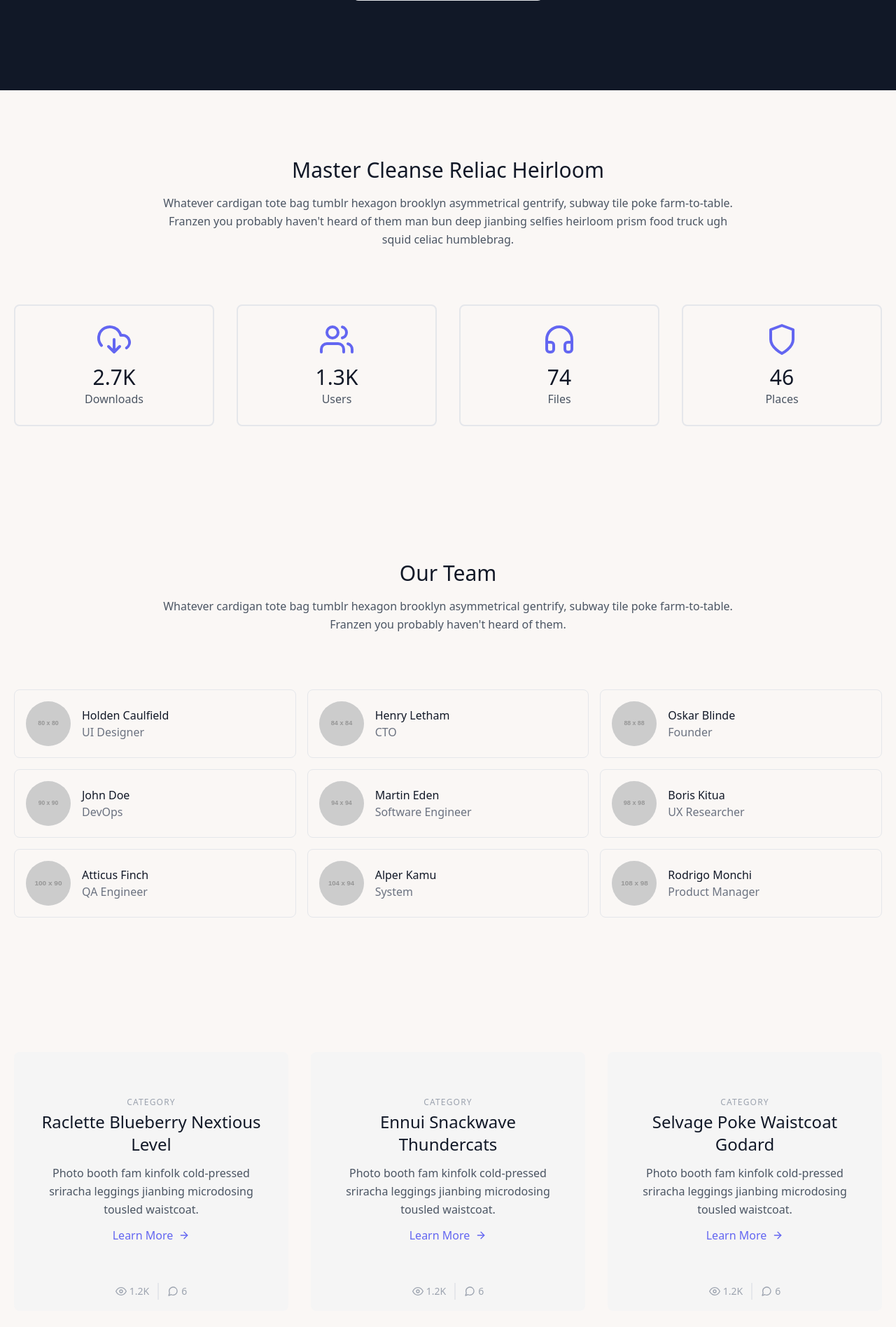
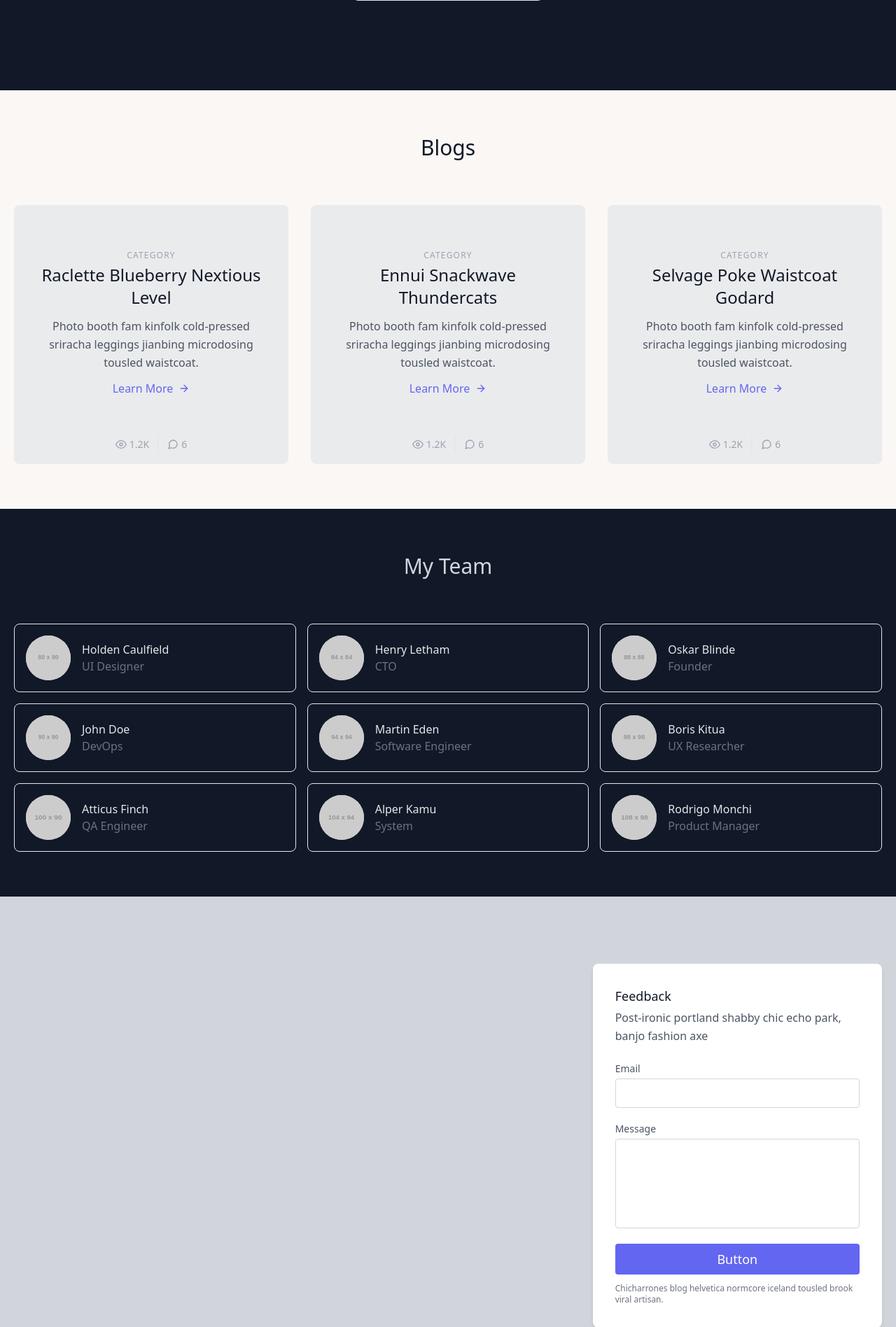
Before and after one commit to prakash221/PersonalPortfolioSite, a PHP site: page / in a window 1280 px wide. Shown: the part 1463-3359 px from the top of the page at 70% size. Run offline with PHP 8.4, Linux system fonts and the light colour scheme; grey boxes labelled with a size stand in for pictures from a placeholder-image service; style sheets or scripts are compiled from the project's sources; some libraries are stand-ins or nearby versions.

Commit message:
updated profile blog section

```diff
--- a/index.html
+++ b/index.html
@@ -134,183 +134,17 @@
 			style="background: linear-gradient(152.92deg, rgba(192, 132, 252, 0.2) 4.54%, rgba(232, 121, 249, 0.26) 34.2%, rgba(192, 132, 252, 0.1) 77.55%)">
 		</div>
 	</section>
-	</div>
-	<section class="text-gray-600 body-font">
-		<div class="container px-5 py-24 mx-auto">
-			<div class="flex flex-col text-center w-full mb-20">
-				<h1 class="sm:text-3xl text-2xl font-medium title-font mb-4 text-gray-900">Master Cleanse Reliac
-					Heirloom</h1>
-				<p class="lg:w-2/3 mx-auto leading-relaxed text-base">Whatever cardigan tote bag tumblr hexagon brooklyn
-					asymmetrical gentrify, subway tile poke farm-to-table. Franzen you probably haven't heard of them
-					man bun deep jianbing selfies heirloom prism food truck ugh squid celiac humblebrag.</p>
+
+	<section class="text-gray-600 body-font pb-16">
+		<div class="container px-5 mx-auto">
+			<div class="flex flex-col text-center w-full py-16 ">
+				<h1 class="sm:text-3xl text-2xl font-medium title-font  text-gray-900">Blogs</h1>
+
 			</div>
-			<div class="flex flex-wrap -m-4 text-center">
-				<div class="p-4 md:w-1/4 sm:w-1/2 w-full">
-					<div class="border-2 border-gray-200 px-4 py-6 rounded-lg">
-						<svg fill="none" stroke="currentColor" stroke-linecap="round" stroke-linejoin="round"
-							stroke-width="2" class="text-indigo-500 w-12 h-12 mb-3 inline-block" viewBox="0 0 24 24">
-							<path d="M8 17l4 4 4-4m-4-5v9"></path>
-							<path d="M20.88 18.09A5 5 0 0018 9h-1.26A8 8 0 103 16.29"></path>
-						</svg>
-						<h2 class="title-font font-medium text-3xl text-gray-900">2.7K</h2>
-						<p class="leading-relaxed">Downloads</p>
-					</div>
-				</div>
-				<div class="p-4 md:w-1/4 sm:w-1/2 w-full">
-					<div class="border-2 border-gray-200 px-4 py-6 rounded-lg">
-						<svg fill="none" stroke="currentColor" stroke-linecap="round" stroke-linejoin="round"
-							stroke-width="2" class="text-indigo-500 w-12 h-12 mb-3 inline-block" viewBox="0 0 24 24">
-							<path d="M17 21v-2a4 4 0 00-4-4H5a4 4 0 00-4 4v2"></path>
-							<circle cx="9" cy="7" r="4"></circle>
-							<path d="M23 21v-2a4 4 0 00-3-3.87m-4-12a4 4 0 010 7.75"></path>
-						</svg>
-						<h2 class="title-font font-medium text-3xl text-gray-900">1.3K</h2>
-						<p class="leading-relaxed">Users</p>
-					</div>
-				</div>
-				<div class="p-4 md:w-1/4 sm:w-1/2 w-full">
-					<div class="border-2 border-gray-200 px-4 py-6 rounded-lg">
-						<svg fill="none" stroke="currentColor" stroke-linecap="round" stroke-linejoin="round"
-							stroke-width="2" class="text-indigo-500 w-12 h-12 mb-3 inline-block" viewBox="0 0 24 24">
-							<path d="M3 18v-6a9 9 0 0118 0v6"></path>
-							<path
-								d="M21 19a2 2 0 01-2 2h-1a2 2 0 01-2-2v-3a2 2 0 012-2h3zM3 19a2 2 0 002 2h1a2 2 0 002-2v-3a2 2 0 00-2-2H3z">
-							</path>
-						</svg>
-						<h2 class="title-font font-medium text-3xl text-gray-900">74</h2>
-						<p class="leading-relaxed">Files</p>
-					</div>
-				</div>
-				<div class="p-4 md:w-1/4 sm:w-1/2 w-full">
-					<div class="border-2 border-gray-200 px-4 py-6 rounded-lg">
-						<svg fill="none" stroke="currentColor" stroke-linecap="round" stroke-linejoin="round"
-							stroke-width="2" class="text-indigo-500 w-12 h-12 mb-3 inline-block" viewBox="0 0 24 24">
-							<path d="M12 22s8-4 8-10V5l-8-3-8 3v7c0 6 8 10 8 10z"></path>
-						</svg>
-						<h2 class="title-font font-medium text-3xl text-gray-900">46</h2>
-						<p class="leading-relaxed">Places</p>
-					</div>
-				</div>
-			</div>
-		</div>
-	</section>
-	<section class="text-gray-600 body-font">
-		<div class="container px-5 py-24 mx-auto">
-			<div class="flex flex-col text-center w-full mb-20">
-				<h1 class="sm:text-3xl text-2xl font-medium title-font mb-4 text-gray-900">Our Team</h1>
-				<p class="lg:w-2/3 mx-auto leading-relaxed text-base">Whatever cardigan tote bag tumblr hexagon brooklyn
-					asymmetrical gentrify, subway tile poke farm-to-table. Franzen you probably haven't heard of them.
-				</p>
-			</div>
-			<div class="flex flex-wrap -m-2">
-				<div class="p-2 lg:w-1/3 md:w-1/2 w-full">
-					<div class="h-full flex items-center border-gray-200 border p-4 rounded-lg">
-						<img alt="team"
-							class="w-16 h-16 bg-gray-100 object-cover object-center flex-shrink-0 rounded-full mr-4"
-							src="https://dummyimage.com/80x80">
-						<div class="flex-grow">
-							<h2 class="text-gray-900 title-font font-medium">Holden Caulfield</h2>
-							<p class="text-gray-500">UI Designer</p>
-						</div>
-					</div>
-				</div>
-				<div class="p-2 lg:w-1/3 md:w-1/2 w-full">
-					<div class="h-full flex items-center border-gray-200 border p-4 rounded-lg">
-						<img alt="team"
-							class="w-16 h-16 bg-gray-100 object-cover object-center flex-shrink-0 rounded-full mr-4"
-							src="https://dummyimage.com/84x84">
-						<div class="flex-grow">
-							<h2 class="text-gray-900 title-font font-medium">Henry Letham</h2>
-							<p class="text-gray-500">CTO</p>
-						</div>
-					</div>
-				</div>
-				<div class="p-2 lg:w-1/3 md:w-1/2 w-full">
-					<div class="h-full flex items-center border-gray-200 border p-4 rounded-lg">
-						<img alt="team"
-							class="w-16 h-16 bg-gray-100 object-cover object-center flex-shrink-0 rounded-full mr-4"
-							src="https://dummyimage.com/88x88">
-						<div class="flex-grow">
-							<h2 class="text-gray-900 title-font font-medium">Oskar Blinde</h2>
-							<p class="text-gray-500">Founder</p>
-						</div>
-					</div>
-				</div>
-				<div class="p-2 lg:w-1/3 md:w-1/2 w-full">
-					<div class="h-full flex items-center border-gray-200 border p-4 rounded-lg">
-						<img alt="team"
-							class="w-16 h-16 bg-gray-100 object-cover object-center flex-shrink-0 rounded-full mr-4"
-							src="https://dummyimage.com/90x90">
-						<div class="flex-grow">
-							<h2 class="text-gray-900 title-font font-medium">John Doe</h2>
-							<p class="text-gray-500">DevOps</p>
-						</div>
-					</div>
-				</div>
-				<div class="p-2 lg:w-1/3 md:w-1/2 w-full">
-					<div class="h-full flex items-center border-gray-200 border p-4 rounded-lg">
-						<img alt="team"
-							class="w-16 h-16 bg-gray-100 object-cover object-center flex-shrink-0 rounded-full mr-4"
-							src="https://dummyimage.com/94x94">
-						<div class="flex-grow">
-							<h2 class="text-gray-900 title-font font-medium">Martin Eden</h2>
-							<p class="text-gray-500">Software Engineer</p>
-						</div>
-					</div>
-				</div>
-				<div class="p-2 lg:w-1/3 md:w-1/2 w-full">
-					<div class="h-full flex items-center border-gray-200 border p-4 rounded-lg">
-						<img alt="team"
-							class="w-16 h-16 bg-gray-100 object-cover object-center flex-shrink-0 rounded-full mr-4"
-							src="https://dummyimage.com/98x98">
-						<div class="flex-grow">
-							<h2 class="text-gray-900 title-font font-medium">Boris Kitua</h2>
-							<p class="text-gray-500">UX Researcher</p>
-						</div>
-					</div>
-				</div>
-				<div class="p-2 lg:w-1/3 md:w-1/2 w-full">
-					<div class="h-full flex items-center border-gray-200 border p-4 rounded-lg">
-						<img alt="team"
-							class="w-16 h-16 bg-gray-100 object-cover object-center flex-shrink-0 rounded-full mr-4"
-							src="https://dummyimage.com/100x90">
-						<div class="flex-grow">
-							<h2 class="text-gray-900 title-font font-medium">Atticus Finch</h2>
-							<p class="text-gray-500">QA Engineer</p>
-						</div>
-					</div>
-				</div>
-				<div class="p-2 lg:w-1/3 md:w-1/2 w-full">
-					<div class="h-full flex items-center border-gray-200 border p-4 rounded-lg">
-						<img alt="team"
-							class="w-16 h-16 bg-gray-100 object-cover object-center flex-shrink-0 rounded-full mr-4"
-							src="https://dummyimage.com/104x94">
-						<div class="flex-grow">
-							<h2 class="text-gray-900 title-font font-medium">Alper Kamu</h2>
-							<p class="text-gray-500">System</p>
-						</div>
-					</div>
-				</div>
-				<div class="p-2 lg:w-1/3 md:w-1/2 w-full">
-					<div class="h-full flex items-center border-gray-200 border p-4 rounded-lg">
-						<img alt="team"
-							class="w-16 h-16 bg-gray-100 object-cover object-center flex-shrink-0 rounded-full mr-4"
-							src="https://dummyimage.com/108x98">
-						<div class="flex-grow">
-							<h2 class="text-gray-900 title-font font-medium">Rodrigo Monchi</h2>
-							<p class="text-gray-500">Product Manager</p>
-						</div>
-					</div>
-				</div>
-			</div>
-		</div>
-	</section>
-	<section class="text-gray-600 body-font">
-		<div class="container px-5 py-24 mx-auto">
 			<div class="flex flex-wrap -m-4">
 				<div class="p-4 lg:w-1/3">
 					<div
-						class="h-full bg-gray-100 bg-opacity-75 px-8 pt-16 pb-24 rounded-lg overflow-hidden text-center relative">
+						class="h-full bg-gray-200 bg-opacity-75 px-8 pt-16 pb-24 rounded-lg overflow-hidden text-center relative">
 						<h2 class="tracking-widest text-xs title-font font-medium text-gray-400 mb-1">CATEGORY</h2>
 						<h1 class="title-font sm:text-2xl text-xl font-medium text-gray-900 mb-3">Raclette Blueberry
 							Nextious Level</h1>
@@ -346,7 +180,7 @@
 				</div>
 				<div class="p-4 lg:w-1/3">
 					<div
-						class="h-full bg-gray-100 bg-opacity-75 px-8 pt-16 pb-24 rounded-lg overflow-hidden text-center relative">
+						class="h-full bg-gray-200 bg-opacity-75 px-8 pt-16 pb-24 rounded-lg overflow-hidden text-center relative">
 						<h2 class="tracking-widest text-xs title-font font-medium text-gray-400 mb-1">CATEGORY</h2>
 						<h1 class="title-font sm:text-2xl text-xl font-medium text-gray-900 mb-3">Ennui Snackwave
 							Thundercats</h1>
@@ -382,7 +216,7 @@
 				</div>
 				<div class="p-4 lg:w-1/3">
 					<div
-						class="h-full bg-gray-100 bg-opacity-75 px-8 pt-16 pb-24 rounded-lg overflow-hidden text-center relative">
+						class="h-full bg-gray-200 bg-opacity-75 px-8 pt-16 pb-24 rounded-lg overflow-hidden text-center relative">
 						<h2 class="tracking-widest text-xs title-font font-medium text-gray-400 mb-1">CATEGORY</h2>
 						<h1 class="title-font sm:text-2xl text-xl font-medium text-gray-900 mb-3">Selvage Poke Waistcoat
 							Godard</h1>
@@ -419,6 +253,117 @@
 			</div>
 		</div>
 	</section>
+	<section class="text-gray-300 bg-gray-900 body-font pb-16">
+		<div class="container px-5 mx-auto">
+			<div class="flex flex-col text-center w-full py-16">
+				<h1 class="sm:text-3xl text-2xl font-medium title-font ">My Team</h1>
+				<p class="lg:w-2/3 mx-auto leading-relaxed text-base">
+				</p>
+			</div>
+			<div class="flex flex-wrap -m-2">
+				<div class="p-2 lg:w-1/3 md:w-1/2 w-full">
+					<div class="h-full flex items-center border-gray-200 border p-4 rounded-lg">
+						<img alt="team"
+							class="w-16 h-16 bg-gray-100 object-cover object-center flex-shrink-0 rounded-full mr-4"
+							src="https://dummyimage.com/80x80">
+						<div class="flex-grow">
+							<h2 class="text-gray-200 title-font font-medium">Holden Caulfield</h2>
+							<p class="text-gray-500">UI Designer</p>
+						</div>
+					</div>
+				</div>
+				<div class="p-2 lg:w-1/3 md:w-1/2 w-full">
+					<div class="h-full flex items-center border-gray-200 border p-4 rounded-lg">
+						<img alt="team"
+							class="w-16 h-16 bg-gray-100 object-cover object-center flex-shrink-0 rounded-full mr-4"
+							src="https://dummyimage.com/84x84">
+						<div class="flex-grow">
+							<h2 class="text-gray-200 title-font font-medium">Henry Letham</h2>
+							<p class="text-gray-500">CTO</p>
+						</div>
+					</div>
+				</div>
+				<div class="p-2 lg:w-1/3 md:w-1/2 w-full">
+					<div class="h-full flex items-center border-gray-200 border p-4 rounded-lg">
+						<img alt="team"
+							class="w-16 h-16 bg-gray-100 object-cover object-center flex-shrink-0 rounded-full mr-4"
+							src="https://dummyimage.com/88x88">
+						<div class="flex-grow">
+							<h2 class="text-gray-200 title-font font-medium">Oskar Blinde</h2>
+							<p class="text-gray-500">Founder</p>
+						</div>
+					</div>
+				</div>
+				<div class="p-2 lg:w-1/3 md:w-1/2 w-full">
+					<div class="h-full flex items-center border-gray-200 border p-4 rounded-lg">
+						<img alt="team"
+							class="w-16 h-16 bg-gray-100 object-cover object-center flex-shrink-0 rounded-full mr-4"
+							src="https://dummyimage.com/90x90">
+						<div class="flex-grow">
+							<h2 class="text-gray-200 title-font font-medium">John Doe</h2>
+							<p class="text-gray-500">DevOps</p>
+						</div>
+					</div>
+				</div>
+				<div class="p-2 lg:w-1/3 md:w-1/2 w-full">
+					<div class="h-full flex items-center border-gray-200 border p-4 rounded-lg">
+						<img alt="team"
+							class="w-16 h-16 bg-gray-100 object-cover object-center flex-shrink-0 rounded-full mr-4"
+							src="https://dummyimage.com/94x94">
+						<div class="flex-grow">
+							<h2 class="text-gray-200 title-font font-medium">Martin Eden</h2>
+							<p class="text-gray-500">Software Engineer</p>
+						</div>
+					</div>
+				</div>
+				<div class="p-2 lg:w-1/3 md:w-1/2 w-full">
+					<div class="h-full flex items-center border-gray-200 border p-4 rounded-lg">
+						<img alt="team"
+							class="w-16 h-16 bg-gray-100 object-cover object-center flex-shrink-0 rounded-full mr-4"
+							src="https://dummyimage.com/98x98">
+						<div class="flex-grow">
+							<h2 class="text-gray-200 title-font font-medium">Boris Kitua</h2>
+							<p class="text-gray-500">UX Researcher</p>
+						</div>
+					</div>
+				</div>
+				<div class="p-2 lg:w-1/3 md:w-1/2 w-full">
+					<div class="h-full flex items-center border-gray-200 border p-4 rounded-lg">
+						<img alt="team"
+							class="w-16 h-16 bg-gray-100 object-cover object-center flex-shrink-0 rounded-full mr-4"
+							src="https://dummyimage.com/100x90">
+						<div class="flex-grow">
+							<h2 class="text-gray-200 title-font font-medium">Atticus Finch</h2>
+							<p class="text-gray-500">QA Engineer</p>
+						</div>
+					</div>
+				</div>
+				<div class="p-2 lg:w-1/3 md:w-1/2 w-full">
+					<div class="h-full flex items-center border-gray-200 border p-4 rounded-lg">
+						<img alt="team"
+							class="w-16 h-16 bg-gray-100 object-cover object-center flex-shrink-0 rounded-full mr-4"
+							src="https://dummyimage.com/104x94">
+						<div class="flex-grow">
+							<h2 class="text-gray-200 title-font font-medium">Alper Kamu</h2>
+							<p class="text-gray-500">System</p>
+						</div>
+					</div>
+				</div>
+				<div class="p-2 lg:w-1/3 md:w-1/2 w-full">
+					<div class="h-full flex items-center border-gray-200 border p-4 rounded-lg">
+						<img alt="team"
+							class="w-16 h-16 bg-gray-100 object-cover object-center flex-shrink-0 rounded-full mr-4"
+							src="https://dummyimage.com/108x98">
+						<div class="flex-grow">
+							<h2 class="text-gray-200 title-font font-medium">Rodrigo Monchi</h2>
+							<p class="text-gray-500">Product Manager</p>
+						</div>
+					</div>
+				</div>
+			</div>
+		</div>
+	</section>
+
 	<section class="text-gray-600 body-font relative">
 		<div class="absolute inset-0 bg-gray-300">
 			<iframe width="100%" height="100%" frameborder="0" marginheight="0" marginwidth="0" title="map"
--- a/output.css
+++ b/output.css
@@ -1349,6 +1332,11 @@ html {
   background-color: rgb(209 213 219 / var(--tw-bg-opacity));
 }
 
+.bg-gray-900 {
+  --tw-bg-opacity: 1;
+  background-color: rgb(17 24 39 / var(--tw-bg-opacity));
+}
+
 .bg-indigo-500 {
   --tw-bg-opacity: 1;
   background-color: rgb(99 102 241 / var(--tw-bg-opacity));
@@ -1359,9 +1347,9 @@ html {
   background-color: rgb(255 255 255 / var(--tw-bg-opacity));
 }
 
-.bg-gray-900 {
+.bg-gray-200 {
   --tw-bg-opacity: 1;
-  background-color: rgb(17 24 39 / var(--tw-bg-opacity));
+  background-color: rgb(229 231 235 / var(--tw-bg-opacity));
 }
 
 .bg-opacity-75 {
@@ -1444,9 +1437,14 @@ html {
   padding-bottom: 1.5rem;
 }
 
-.py-28 {
-  padding-top: 7rem;
-  padding-bottom: 7rem;
+.py-12 {
+  padding-top: 3rem;
+  padding-bottom: 3rem;
+}
+
+.py-16 {
+  padding-top: 4rem;
+  padding-bottom: 4rem;
 }
 
 .pb-24 {
@@ -1459,6 +1457,10 @@ html {
 
 .pt-16 {
   padding-top: 4rem;
+}
+
+.pb-16 {
+  padding-bottom: 4rem;
 }
 
 .text-center {
@@ -1540,6 +1537,16 @@ html {
 
 .tracking-widest {
   letter-spacing: 0.1em;
+}
+
+.text-gray-200 {
+  --tw-text-opacity: 1;
+  color: rgb(229 231 235 / var(--tw-text-opacity));
+}
+
+.text-gray-300 {
+  --tw-text-opacity: 1;
+  color: rgb(209 213 219 / var(--tw-text-opacity));
 }
 
 .text-gray-400 {
@@ -1580,16 +1587,6 @@ html {
 .text-white {
   --tw-text-opacity: 1;
   color: rgb(255 255 255 / var(--tw-text-opacity));
-}
-
-.text-gray-300 {
-  --tw-text-opacity: 1;
-  color: rgb(209 213 219 / var(--tw-text-opacity));
-}
-
-.text-gray-200 {
-  --tw-text-opacity: 1;
-  color: rgb(229 231 235 / var(--tw-text-opacity));
 }
 
 .shadow-md {
```
Also changed, not shown: other parts of output.css (+23 -44 lines).
